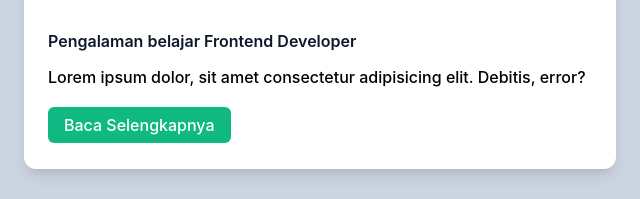
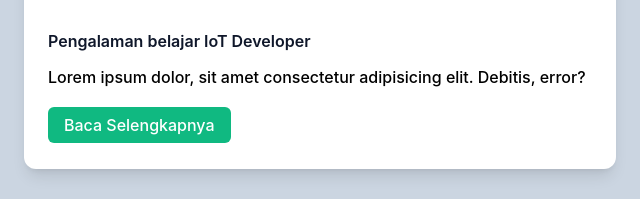
Before and after one commit to Baidawi11/portofolio_tailwind, a website: page index.html in a window 1280 px wide. Shown: the part 4313-4512 px from the top of the page, 8-648 px from the left. Drawn offline with Linux system fonts and the light colour scheme.

Commit message:
Update index.html

```diff
--- a/index.html
+++ b/index.html
@@ -167,7 +167,7 @@
                         <img src="dist/img/serifikat1.PNG" alt="sertifikat1" class="w-full">
                         <div class="py-8 px-6">
                             <h3>
-                                <a href="#" class="block mb-3 font-semibold text-dark hover:text-primary truncate">Pengalaman belajar Frontend Developer</a>
+                                <a href="#" class="block mb-3 font-semibold text-dark hover:text-primary truncate">Pengalaman belajar IoT Developer</a>
                             </h3>
                             <p class="font-medium text-base text-secondary mb-6">Lorem ipsum dolor, sit amet consectetur adipisicing elit. Debitis, error?</p>
                             <a href="#" class="font-medium text-sm text-white bg-primary py-2 px-4 rounded-md hover:opacity-80">Baca Selengkapnya</a>
```
